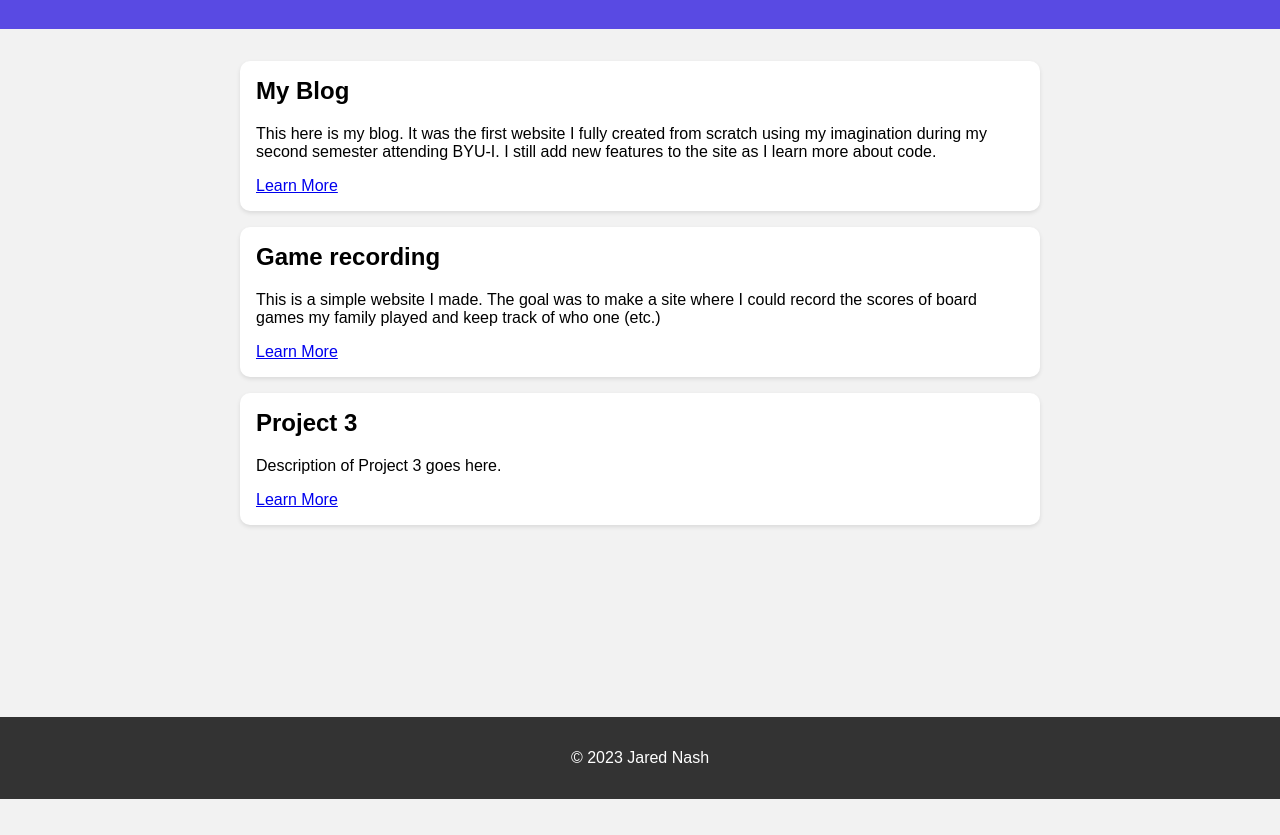
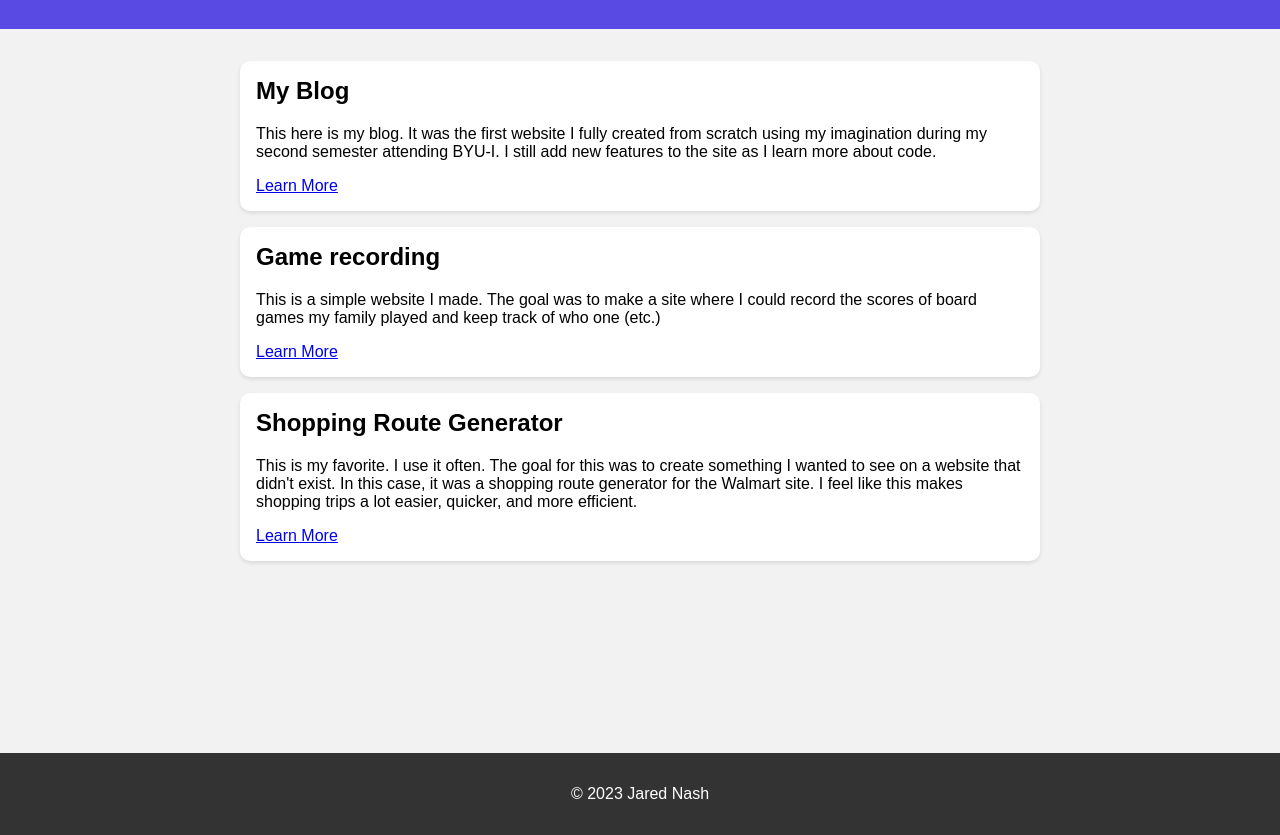
Before and after one commit to nashjar000/portfolio, a plain HTML site: page index.html in a window 1280 px wide. Shown: the part 90-925 px from the top of the page. Before the commit the page ends 889 px from the top, so only its background shows below. Drawn offline with Linux system fonts and the light colour scheme.

Commit message:
added walmart shopping route generator

```diff
--- a/index.html
+++ b/index.html
@@ -26,9 +26,11 @@
     <a href="https://nashjar000.github.io/Game-Recording/" target="_blank">Learn More</a>
   </div>
   <div class="project">
-    <h2>Project 3</h2>
-    <p>Description of Project 3 goes here.</p>
-    <a href="#" target="_blank">Learn More</a>
+    <h2>Shopping Route Generator</h2>
+    <p>This is my favorite. I use it often. The goal for this was to create something I wanted to see on a website that didn't exist. In this case, it was
+      a shopping route generator for the Walmart site. I feel like this makes shopping trips a lot easier, quicker, and more efficient.
+    </p>
+    <a href="https://nashjar000.github.io/Shopping-Route-Generator/" target="_blank">Learn More</a>
   </div>
 </div>
 <footer>
```
